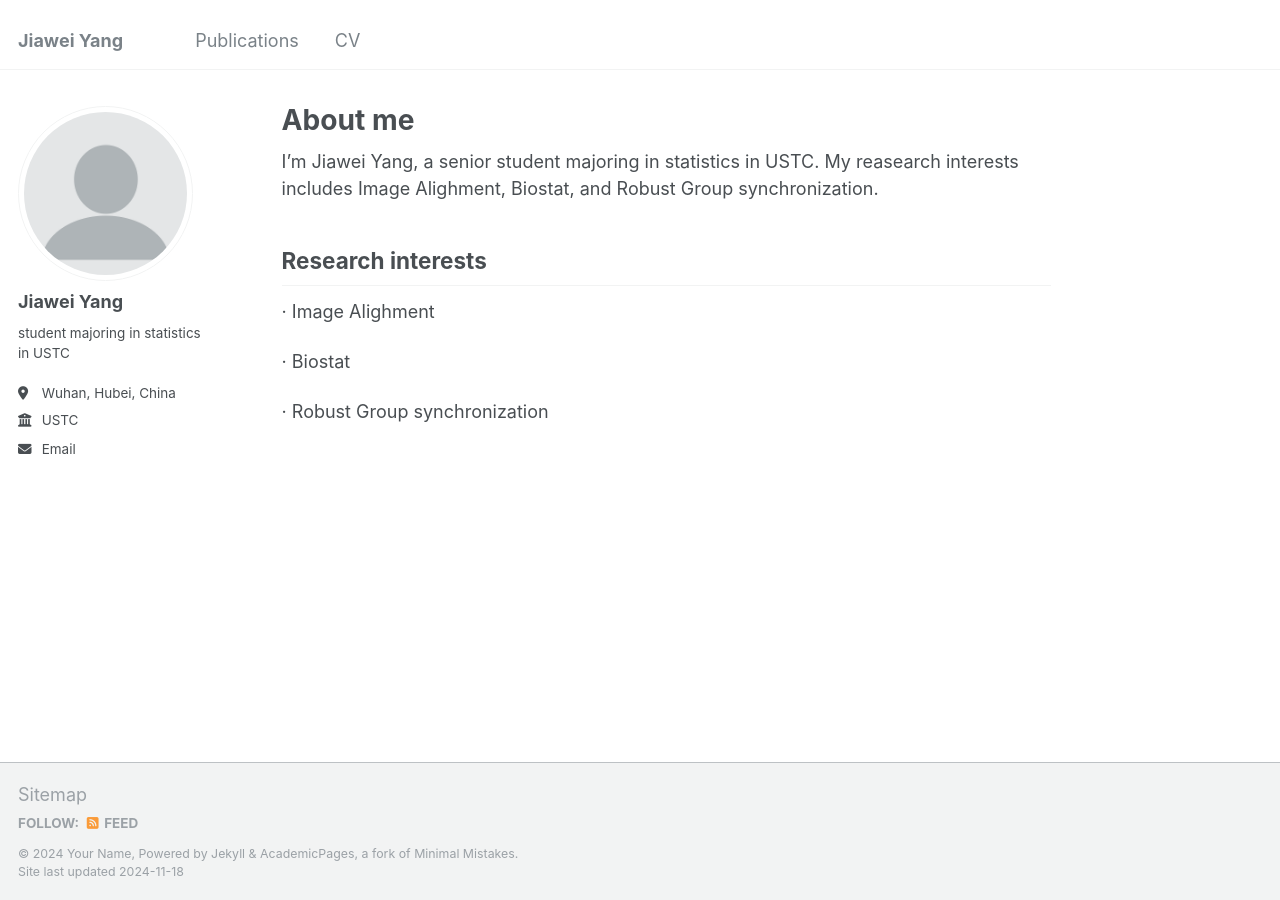
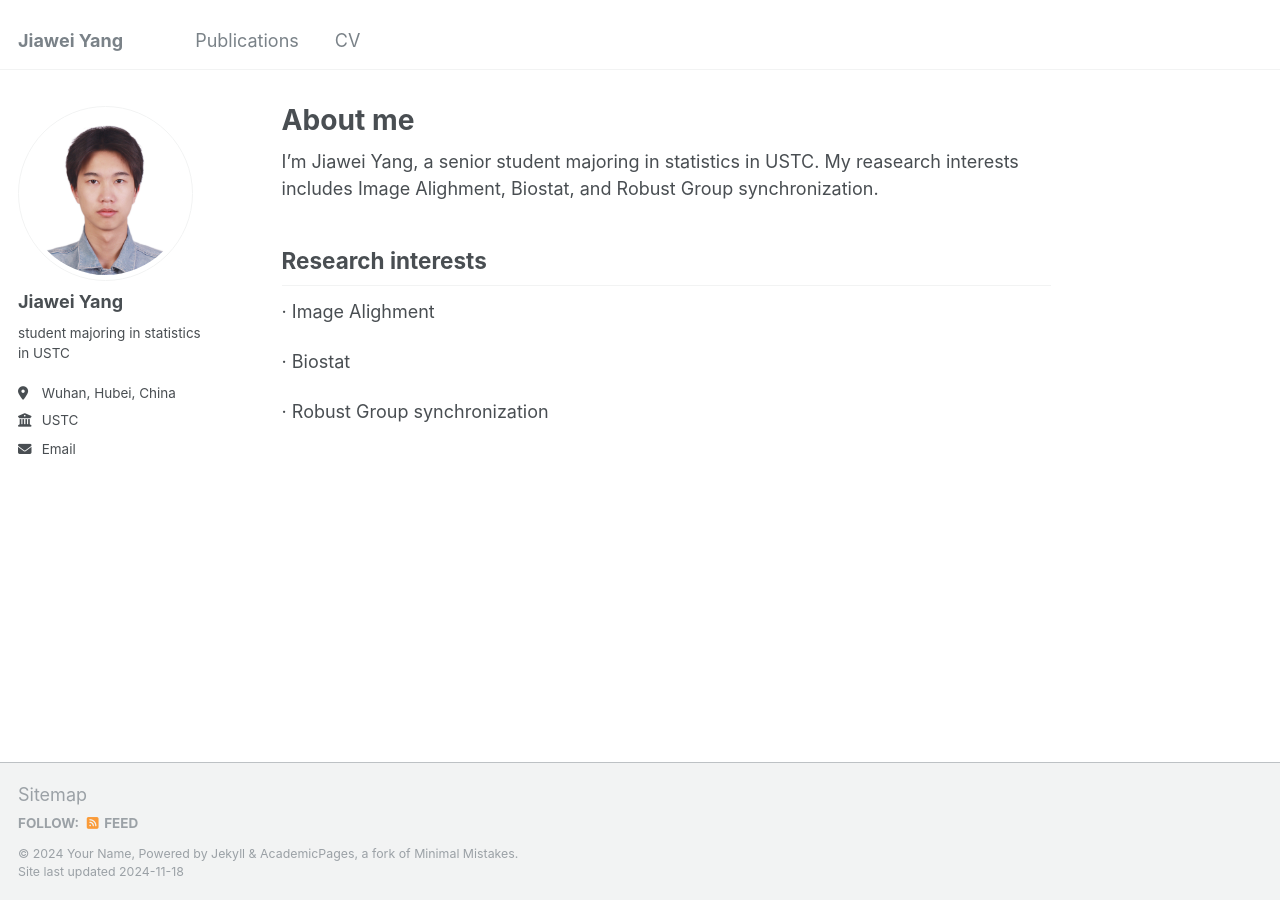
Before and after one commit to jiawei-yang05/Jiawei-yang05.github.io, a Jekyll site: the page built from _pages/about.md, in a window 1280 px wide. Built offline with Jekyll 4.4.1, drawn with Linux system fonts in a browser that asks for light colours.

Commit message:
Update _config.yml

```diff
--- a/_config.yml
+++ b/_config.yml
@@ -21,7 +21,7 @@ repository               : "academicpages/academicpages.github.io"
 #               Additional customization can be done by editing /_includes/author-profile.html
 author:
   # Biographic information
-  avatar           : "profile.png"
+  avatar           : "IMG_1135.JPG"
   name             : "Jiawei Yang"
   pronouns         : # example: "she/her"
   bio              : "student majoring in statistics in USTC"
```
